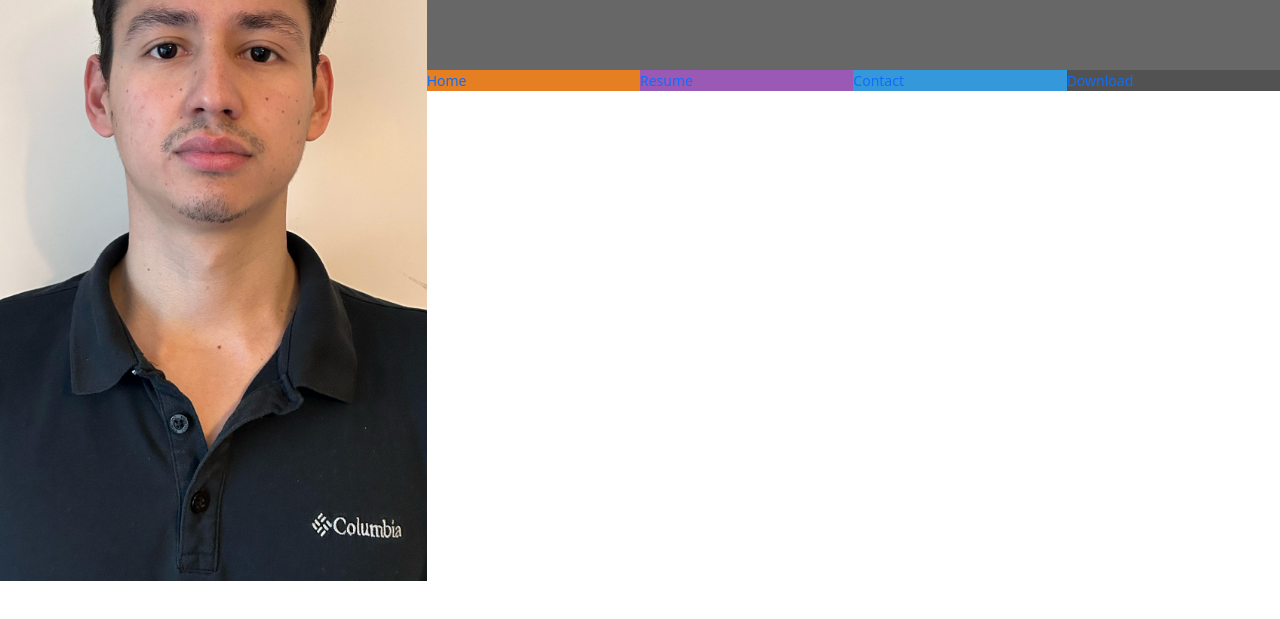
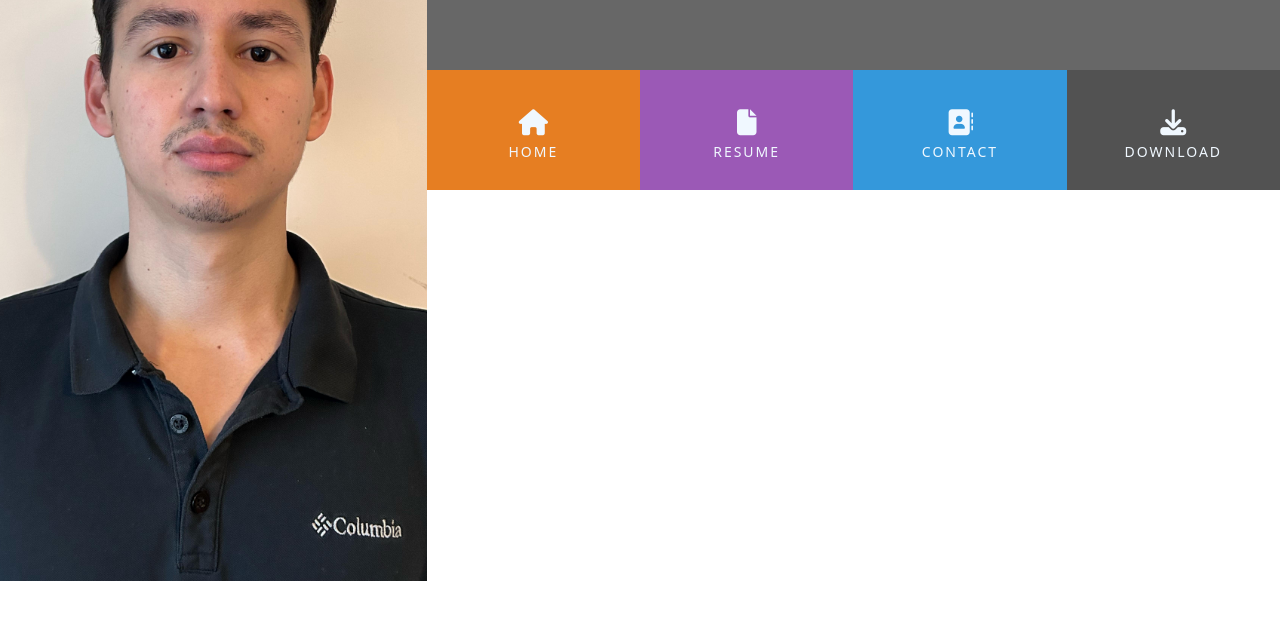
Before and after one commit to Joshuadrp/BootstrapResume, a plain HTML site: page index.html in a window 1280 px wide. Shown: the part 179-798 px from the top of the page. Drawn offline with nearby package versions, Linux system fonts and the light colour scheme.

Commit message:
add style to unordered list

```diff
--- a/assets/css/style.css
+++ b/assets/css/style.css
@@ -63,6 +63,30 @@ header {
 .row{
     --bs-gutter-x:no-gutters;
 }
-a{
+
+.menuitem{
+    height: 120px;
+    text-align: center;
+    padding: 0;
+}
+.menuitem a{
+    width: 100%;
     text-decoration: none;
+    color: aliceblue;
 }
+.menuitem a i {
+    padding-top: 40px;
+    display: block;
+    color: aliceblue;
+    font-size: 26px;
+}
+.menuitem span{
+    display: block;
+    width: 100%;
+    padding-top: 5px;
+    text-align: center;
+    text-transform: uppercase;
+    font-size:14px ;
+    font-weight: 300;
+    letter-spacing: 2px;
+}
--- a/index.html
+++ b/index.html
@@ -1,53 +1,72 @@
 <!DOCTYPE html>
 <html lang="en">
-
   <head>
-    <meta charset="UTF-8">
-    <meta name="viewport" content="width=device-width, initial-scale=1.0">
+    <meta charset="UTF-8" />
+    <meta name="viewport" content="width=device-width, initial-scale=1.0" />
     <title>Joshua CV</title>
-    <link rel="stylesheet" href="https://cdn.jsdelivr.net/npm/bootstrap@5.3.2/dist/css/bootstrap.min.css" type="text/css" />
-    <link rel="stylesheet" href="https://cdn.jsdelivr.net/npm/@fortawesome/fontawesome-free@6.4.2/css/fontawesome.min.css" type="text/css" />
-    <link rel="stylesheet" href="assets/css/style.css">
+    <link
+      rel="stylesheet"
+      href="https://cdn.jsdelivr.net/npm/bootstrap@5.3.2/dist/css/bootstrap.min.css"
+      type="text/css"
+    />
+    <link rel="stylesheet" href="assets/css/style.css" />
   </head>
 
   <body>
     <header>
       <div class="row">
-            <a href="index.html" class="col-md-4 logo">
-            </a>
+        <a href="index.html" class="col-md-4 logo"> </a>
         <div class="col-md-8">
           <div class="row bg-color-name-title">
             <div class="col heading">
               <h1 class="name">Joshua Rodriguez</h1>
-                        <h2 class="title">Mechatronics Engineer and Full Stack Developer</h2>
+              <h2 class="title">
+                Mechatronics Engineer and Full Stack Developer
+              </h2>
             </div>
           </div>
           <div class="row">
             <div class="col">
               <ul id="nav" class="list-inline menucontainer">
-                            <li class="col-6 col-sm-3 ui-menu-color-home list-inline-item">
-                                <a href=""><span>Home</span></a>
+                <li class="col-6 col-sm-3 ui-menu-color-home list-inline-item menuitem">
+                  <a href=""
+                    ><i class="fa-solid fa-house"></i><span>Home</span></a
+                  >
                 </li>
-                            <li class="col-6 col-sm-3 ui-menu-color-resume list-inline-item">
-                                <a href=""><span>Resume</span></a>
+                <li
+                  class="col-6 col-sm-3 ui-menu-color-resume list-inline-item menuitem"
+                >
+                  <a href=""
+                    ><i class="fa-solid fa-file"></i><span>Resume</span></a
+                  >
                 </li>
-                            <li class="col-6 col-sm-3 ui-menu-color-contact list-inline-item">
-                                <a href=""><span>Contact</span></a>
+                <li
+                  class="col-6 col-sm-3 ui-menu-color-contact list-inline-item menuitem"
+                >
+                  <a href=""
+                    ><i class="fa-solid fa-address-book"></i
+                    ><span>Contact</span></a
+                  >
                 </li>
-                            <li class="col-6 col-sm-3 ui-menu-color-download list-inline-item">
-                                <a href=""><span>Download</span></a>
+                <li
+                  class="col-6 col-sm-3 ui-menu-color-download list-inline-item menuitem"
+                >
+                  <a href=""
+                    ><i class="fa-solid fa-download"></i
+                    ><span>Download</span></a
+                  >
                 </li>
               </ul>
             </div>
           </div>
-
         </div>
       </div>
     </header>
-    <section>
-    </section>
-    <footer>
-    </footer>
+    <section></section>
+    <footer></footer>
+    <script
+      src="https://kit.fontawesome.com/ec6dd7090e.js"
+      crossorigin="anonymous"
+    ></script>
   </body>
-
 </html>
```
Lines whose indentation alone changed are shown as unchanged.
